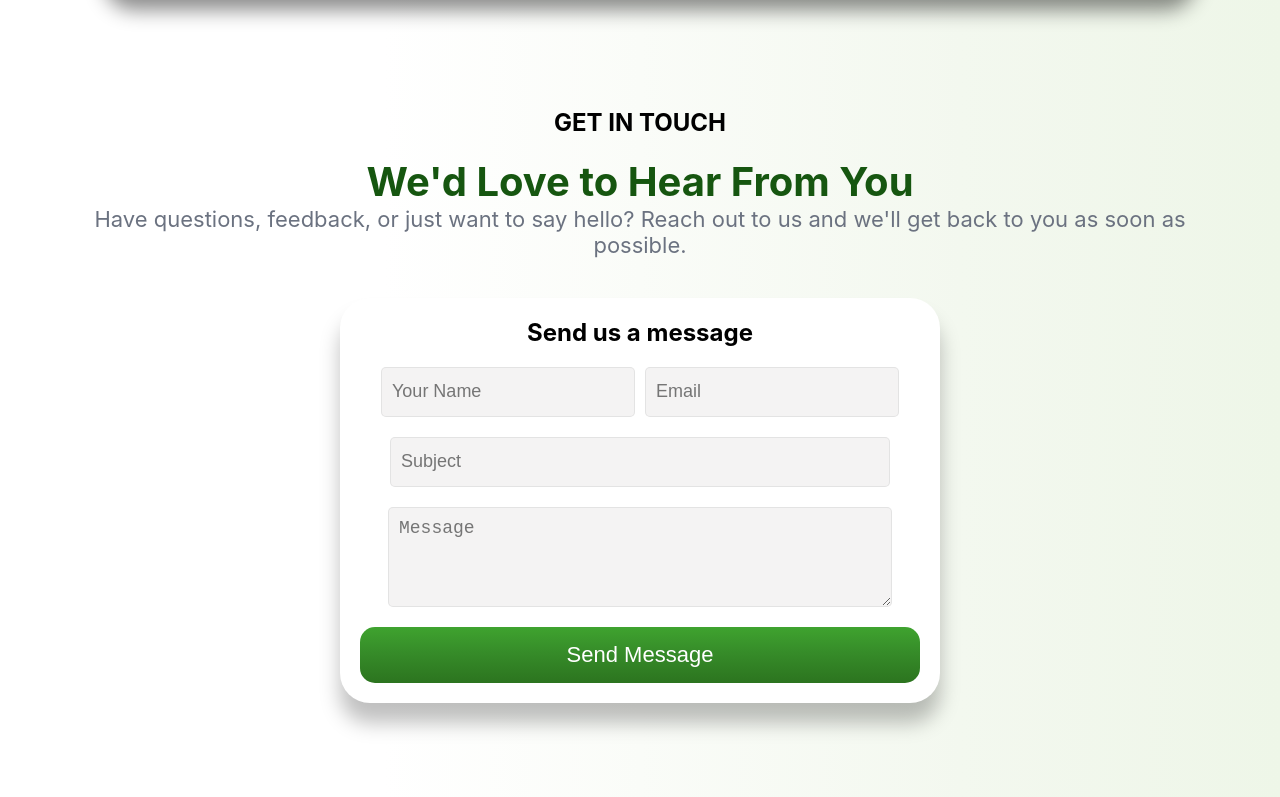
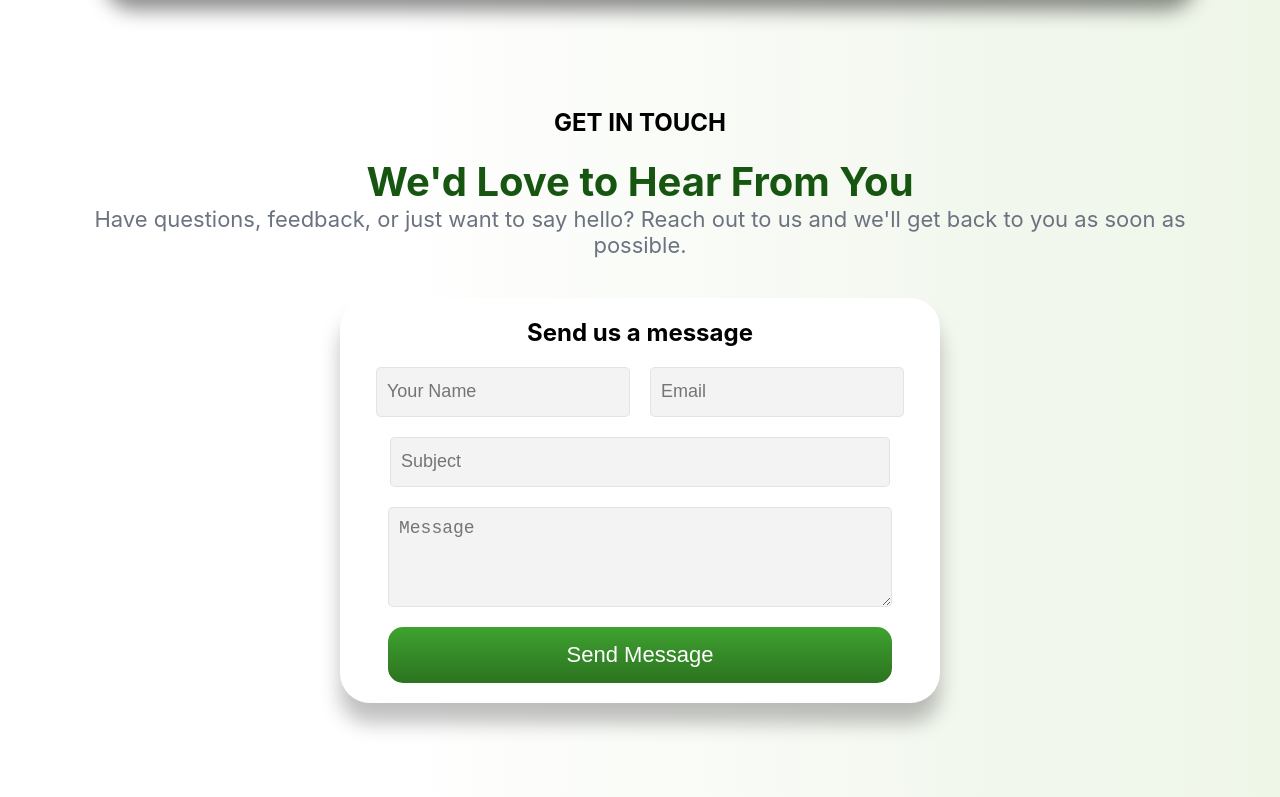
Before and after one commit to Kiara929/BudgeVo, a React (Vite) app: page /#/ in a window 1280 px wide. Shown: the part 3976-4773 px from the top of the page. Built offline with nearby package versions, Linux system fonts and the light colour scheme.

Commit message:
feat: add home page contact section

```diff
--- a/src/css/Contact-Form.css
+++ b/src/css/Contact-Form.css
@@ -24,7 +24,7 @@
 .form-group {
     display: flex;
     flex-direction: row;
-    gap: 10px;
+    gap: 20px;
 }
 
 .contact-form button {
@@ -53,4 +53,13 @@
     .contact-form textarea {
         width: 90%;
     }
+
+    .contact-form button {
+    width: 90%;
 }
+
+.form-group input{
+    width: 110%;
+
+}
+}
```
